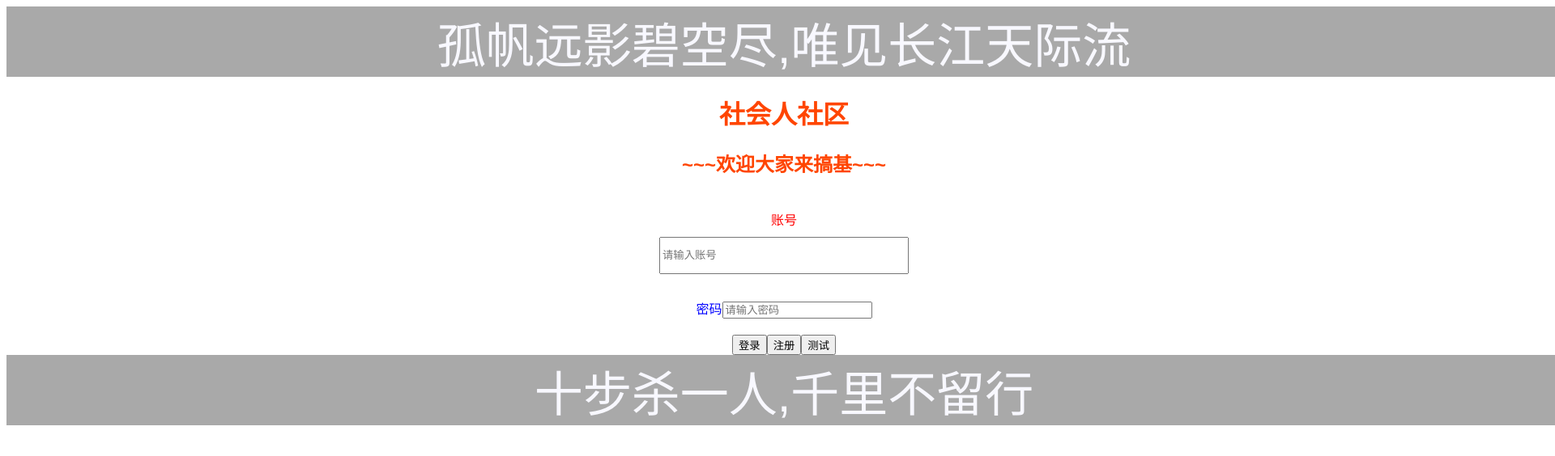
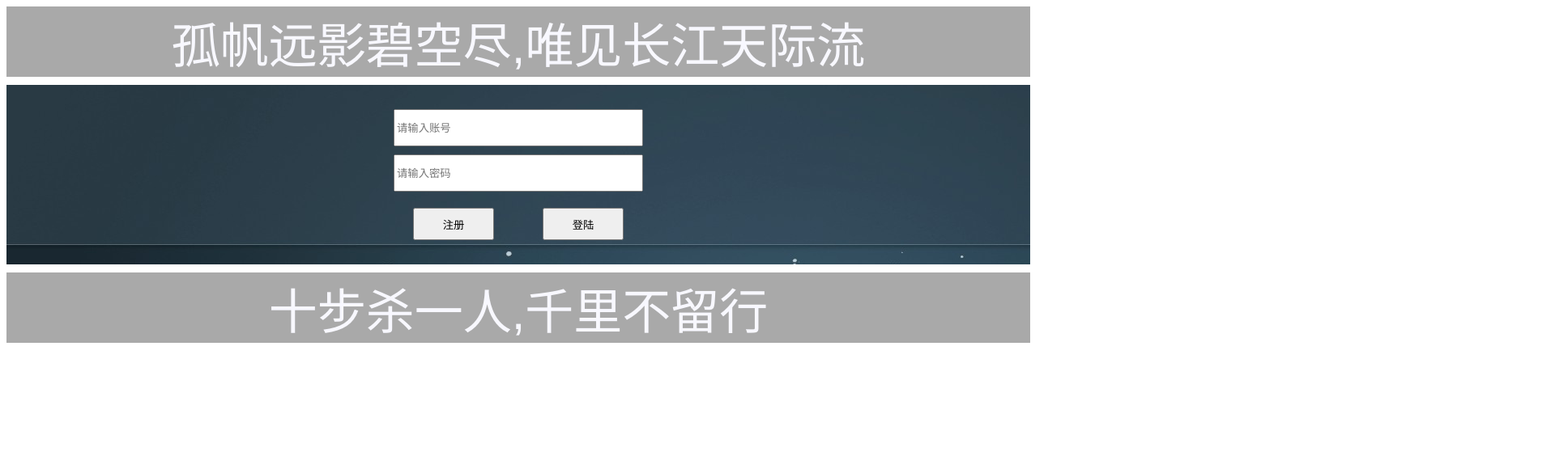
Before and after one commit to AmaoXyz/momo-learn, a Vue app: page /#/login in a window 1280 px wide. Shown: the top 564 px of the page at 81% size, 1920 px wide, since content can reach past the window. Built offline with nearby package versions, Linux system fonts and the light colour scheme; what vue-resource would draw is missing.

Commit message:
fix 项目构架

```diff
--- a/src/App.vue
+++ b/src/App.vue
@@ -7,11 +7,14 @@
 </template>
 
 <script>
+    // 引入组件
     import HeaderDiv from './components/header'
     import FooterDiv from './components/footer'
+
+
     export default {
         name: 'App',
-        components :{
+        components :{  // 定义组件
             HeaderDiv,
             FooterDiv
         }
@@ -25,9 +28,9 @@
         -moz-osx-font-smoothing: grayscale;
         text-align: center;
         color: #2c3e50;
-        width: 1920px;
+        /*width: 1920px;*/
         margin: 0 auto;
-        min-width: 1920px;
+        /*min-width: 1920px;*/
     }
 
 </style>
--- /dev/null
+++ b/src/components/Lobby.vue
@@ -0,0 +1,98 @@
+<template>
+    <div class="Lobby">
+        <div class="kuai">
+            <div>
+                <input  class="acc" placeholder="请输入账号" v-model="account">
+                <input  class="acc" type="password"  placeholder="请输入密码" v-model="password">
+            </div>
+            <div>
+                <button class="acc1" type="submit"  @click="addUser">注册</button>
+                <button class="acc1" type="submit"  @click="login">登陆</button>
+            </div>
+        </div>
+    </div>
+</template>
+
+<style>
+    .acc{
+        display: block;
+        margin: 10px auto;
+        width: 300px;
+        height: 40px;
+    }
+    .acc1{
+        margin: 10px 30px;
+        width: 100px;
+        height: 40px;
+    }
+
+    h1,h2{
+        color: grey;
+    }
+
+    .kuai{
+        width: 500px;
+        /*height: 200px;*/
+        margin: 0 auto;
+        padding-top: 20px;
+        padding-bottom: 20px;
+    }
+
+    .Lobby{
+        background: url("../assets/timg.png");
+        /*width: 1920px;*/
+        /*height: 1200px;*/
+        margin: 0 auto;
+        margin-top: 10px;
+        margin-bottom: 10px;
+    }
+</style>
+
+<script>
+    export default {
+        name: 'Lobby',
+        data() {
+            return {
+                account: '',
+                password: ''
+            }
+        },
+        methods : {
+            addUser() {
+                if (this.account == ''){
+                    alert('请输入用户名')
+                    return
+                }
+                if (this.password == ''){
+                    alert('请输入密码')
+                    return
+                }
+                this.$http.post('/api/register', {account : this.account,password : this.password}).then((response) => {
+                    console.log('---------------->>>',response.body)
+                    alert(response.body.msg)
+                }).catch((reject) => {
+                    console.log(reject)
+                })
+            },
+            login(){
+                if (this.account == ''){
+                    alert('请输入用户名')
+                    return
+                }
+                if (this.password == ''){
+                    alert('请输入密码')
+                    return
+                }
+                this.$http.post('/api/login', {account : this.account,password : this.password}).then((response) => {
+                    alert(response.body.msg)
+                    // 登陆成功后 界面跳转
+                    if (response.body.code == 1){
+                        this.$router.push('login')
+                    }
+                }).catch((reject) => {
+                    console.log(reject)
+                })
+            }
+        }
+    }
+</script>
--- a/src/components/LoginView.vue
+++ b/src/components/LoginView.vue
@@ -1,80 +1,46 @@
 <template>
-  <div>
-    <h1 style="color: orangered;">社会人社区</h1>
-    <h2 style="color: orangered;">~~~欢迎大家来搞基~~~</h2>
-    <div style="padding-top: 20px">
-      <label style="color:red;font-size: 16px">账号</label>
-      <input class="acc" placeholder="请输入账号" v-model="account">
-    </div>
-    <div style="padding-top: 20px">
-      <label style="color:blue;font-size: 16px">密码</label>
-      <input type="password" class="pass" placeholder="请输入密码" v-model="password">
-    </div>
-
-    <div style="padding-top: 20px">
-      <button type="submit" class="btn" @click="login">登录</button>
-      <button type="submit" class="btn" @click="register">注册</button>
-      <button type="submit" class="btn" @click="getAllAccount">测试</button>
+    <div class="Login">
+        <div class="kuai1">
+            <button class="acc1" type="submit"  @click='goto'>返回主界面</button>
         </div>
     </div>
+</template>
 
-</template>
+<style>
+    .acc1{
+        margin: 10px 30px;
+        width: 100px;
+        height: 40px;
+    }
+
+    .kuai1{
+        width: 500px;
+        margin: 0 auto;
+        padding-top: 30px;
+        padding-bottom: 30px;
+    }
+
+    .Login{
+        background: url("../assets/timg.png");
+        margin: 0 auto;
+        margin-top: 10px;
+        margin-bottom: 10px;
+    }
+</style>
 
 <script>
     export default {
+        name : 'login',
         data() {
             return {
-        account: '',
-        password: ''
+
             }
         },
-    methods: {
-      login() {
-        let params = {
-          account: this.account,
-          password: this.password
+        methods : {
+            goto :function () {
+                this.$router.push('Lobby')
             }
-        this.$http.post('/api/user/login', params)
-          .then((response) => {
-            console.log(response)
-            var message = response.body.message
-            if (response.body.status === 1000) {
-              message = response.body.data[0].account + ' ' + message
-            }
-            alert(message)
-          })
-          .catch((reject) => {
-            console.log(reject)
-          })
         },
-      register() {
-        let params = {
-          account: this.account,
-          password: this.password
-        }
-        this.$http.post('/api/user/register', params)
-          .then((response) => {
-            console.log(response)
-            var message = response.body.message
-            if (response.body.status === 1000) {
-              message = this.account + ' ' + message
-            }
-            alert(message)
-          })
-          .catch((reject) => {
-            console.log(reject)
-          })
-      },
-      getAllAccount() {
-        console.log('call getAllAccount')
-        this.$http.get('/api/user/all')
-          .then((response) => {
-            console.log(response)
-          })
-          .catch((reject) => {
-            console.log(reject)
-          })
-      }
-    }
+
     }
 </script>
--- a/src/components/footer.vue
+++ b/src/components/footer.vue
@@ -1,14 +1,14 @@
 <template>
-    <header class="header">
+    <footer class="footers">
         <div class = "title">
             <label style="color:ghostwhite;font-size: 60px">十步杀一人,千里不留行</label>
         </div>
-    </header>
+    </footer>
 </template>
 
 <script>
     export default {
-        name: "footer",
+        name: "footers",
         data() {
             return {
 
--- a/src/components/header.vue
+++ b/src/components/header.vue
@@ -1,5 +1,5 @@
 <template>
-    <header class="header">
+    <header class="headers">
         <div class = "title">
             <label style="color:ghostwhite;font-size: 60px">孤帆远影碧空尽,唯见长江天际流</label>
         </div>
@@ -8,7 +8,7 @@
 
 <script>
     export default {
-        name: "footer",
+        name: "headers",
         data() {
             return {
 
--- a/src/main.js
+++ b/src/main.js
@@ -1,19 +1,22 @@
-// The Vue build version to load with the `import` command
-// (runtime-only or standalone) has been set in webpack.base.conf with an alias.
+
 import Vue from 'vue'
+import routers from './routers'
+import Resource from 'vue-resource'
+import VueRouter from 'vue-router'
 import App from './App'
-import router from './router'
-import Resource from 'vue-resource'
-
 
 Vue.use(Resource)
+Vue.use(VueRouter)
 
 Vue.config.productionTip = false
 
-/* eslint-disable no-new */
+const router = new VueRouter({
+    mode: 'history',
+    routes: routers
+})
+
 new Vue({
-  el: '#app',
-  router,
-  components: { App },
-  template: '<App/>'
+    el: '#app',
+    router,
+    render: h => h(App)
 })
--- a/src/router/index.js
+++ /dev/null
@@ -1,21 +0,0 @@
-import Vue from 'vue'
-import Router from 'vue-router'
-import HelloWorld from '@/components/HelloWorld'
-import LoginView from '@/components/LoginView'
-
-Vue.use(Router)
-
-export default new Router({
-  routes: [
-    {
-      path: '/',
-      name: 'HelloWorld',
-      component: HelloWorld
-    },
-    {
-      path: '/login',
-      name: 'LoginView',
-      component: LoginView
-    }
-  ]
-})
--- /dev/null
+++ b/src/routers/index.js
@@ -0,0 +1,26 @@
+import Lobby from '@/components/Lobby'
+import Login from '@/components/LoginView'
+
+const routers = [
+    {
+        path: '/',
+        component: Lobby,
+    },
+    {
+        path: '/Lobby',
+        component: Lobby,
+    },
+    {
+        path : '/login',
+        component : Login,
+        // children:[
+        //     {
+        //         path: 'login',
+        //         name: 'login',
+        //         component: Login
+        //     },
+        // ]
+    }
+]
+
+export default routers
```
Also changed, not shown: 2 other files (tests, documents, lock files or other folders). Lines whose indentation alone changed are shown as unchanged.
